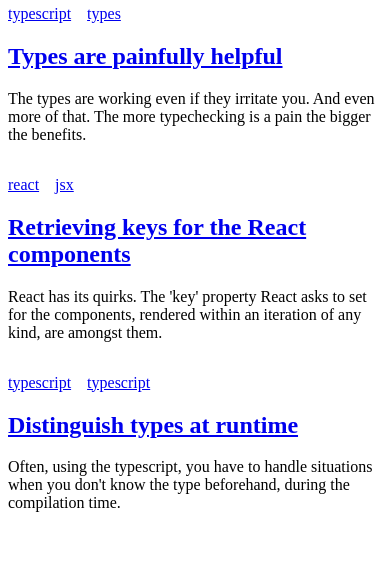
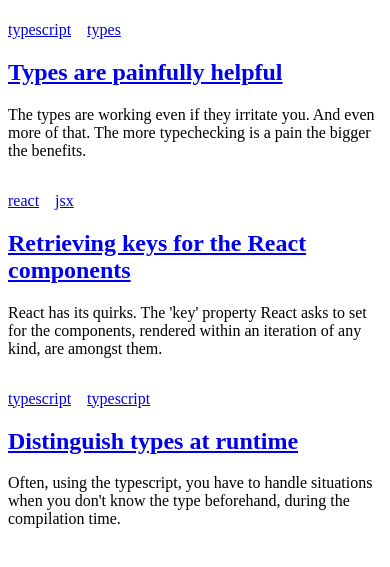
Before and after one commit to nulltier/anzo.me, a Gatsby site: page / in a window 390 px wide. Shown: the part 43-610 px from the top of the page. Built offline with nearby package versions, Linux system fonts and the light colour scheme; Gatsby itself is replaced by a stand-in of ours.

Commit message:
styles, padding from navigation icons on the noteList

```diff
--- a/src/components/notes-list/notes-list.module.css
+++ b/src/components/notes-list/notes-list.module.css
@@ -1,3 +1,9 @@
 .notesList {
     margin-top: 48px;
 }
+
+@media only screen and (max-width: 480px) {
+    .notesList {
+        margin-top: 64px;
+    }
+}
```
